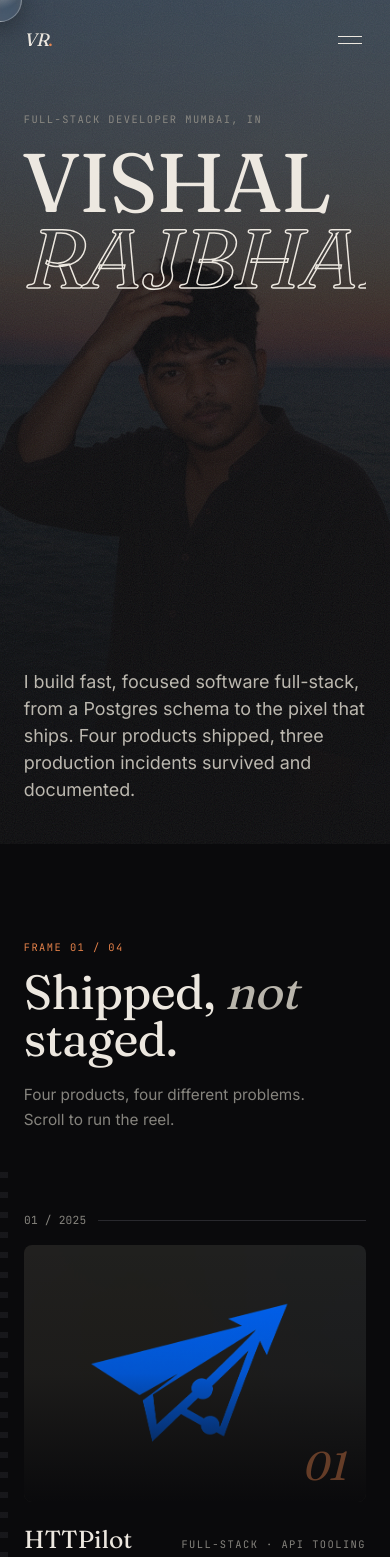
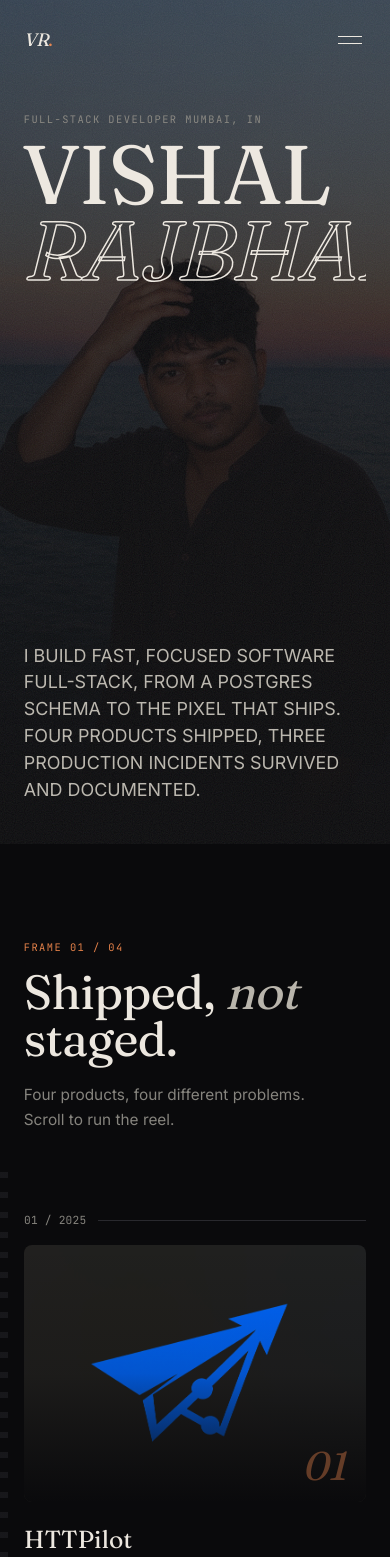
Before and after one commit to vishalraj55/Portfolio, a Next.js app: page / in a window 390 px wide. Shown: the top 1557 px of the page. Built offline with nearby package versions, Linux system fonts and the light colour scheme.

Commit message:
fix: improve Holdon image, role, and cursor visibility on small screens

```diff
--- a/src/components/CustomCursor.tsx
+++ b/src/components/CustomCursor.tsx
@@ -130,7 +130,7 @@ export default function CustomCursor() {
 
 <div
         ref={ringRef}
-        className="fixed top-0 left-0 z-10000 w-11 h-11 rounded-full pointer-events-none -translate-x-1/2 -translate-y-1/2 flex items-center justify-center overflow-hidden"
+        className="hidden md:flex fixed top-0 left-0 z-10000 w-11 h-11 rounded-full pointer-events-none -translate-x-1/2 -translate-y-1/2 items-center justify-center overflow-hidden"
         style={{
           backdropFilter: `blur(4px) url(#${filterId}) saturate(160%)`,
           WebkitBackdropFilter: "blur(4px) saturate(160%)",
--- a/src/components/Hero.tsx
+++ b/src/components/Hero.tsx
@@ -94,7 +94,7 @@ export default function Hero() {
           </p>
         </motion.div>
 
-        <h1 className="font-display text-hero text-bone ml-[-0.02em] mt-3">
+        <h1 className="font-display text-hero text-bone ml-[-0.02em] mt-1">
           <span className="block overflow-hidden">
             <motion.span variants={rise} className="block">
               VISHAL
@@ -120,7 +120,7 @@ export default function Hero() {
           initial="hidden"
           animate="show"
           transition={{ delay: 0.5 }}
-          className="md:col-span-6 md:col-start-7 lg:col-span-5 lg:col-start-8 text-lead text-bone-dim md:text-right"
+          className="md:col-span-6 md:col-start-7 lg:col-span-5 uppercase lg:col-start-8 text-lead text-bone-dim md:text-right"
         >
           I build fast, focused software full-stack, from a Postgres schema to
           the pixel that ships. Four products shipped, three production
--- a/src/components/Work.tsx
+++ b/src/components/Work.tsx
@@ -109,12 +109,20 @@ export default function Work() {
 
   const handleLinkEnter = (i: number) => () => {
     gsap.to(glowRefs.current[i], { opacity: 1, duration: 0.25 });
-    gsap.to(linkRefs.current[i], { scale: 1.03, duration: 0.3, ease: "power3.out" });
+    gsap.to(linkRefs.current[i], {
+      scale: 1.03,
+      duration: 0.3,
+      ease: "power3.out",
+    });
   };
 
   const handleLinkLeave = (i: number) => () => {
     gsap.to(glowRefs.current[i], { opacity: 0, duration: 0.35 });
-    gsap.to(linkRefs.current[i], { scale: 1, duration: 0.35, ease: "power3.out" });
+    gsap.to(linkRefs.current[i], {
+      scale: 1,
+      duration: 0.35,
+      ease: "power3.out",
+    });
   };
 
   return (
@@ -201,7 +209,7 @@ export default function Work() {
                 </div>
 
                 <div className="mt-6">
-                  <div className="mb-3 flex items-baseline justify-between gap-4">
+                  <div className="mb-3 flex flex-col gap-1">
                     <h3 className="font-display text-display-3 text-bone">
                       {p.title}
                     </h3>
```
